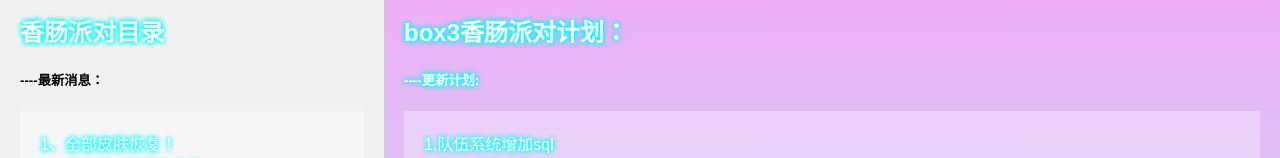
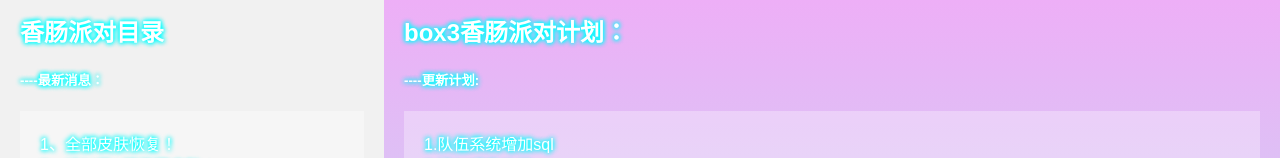
Before and after one commit to yanhun1234/xcpdyg, a plain HTML site: page index.html in a window 1280 px wide. Shown: the part 439-597 px from the top of the page. Drawn offline with Linux system fonts and the light colour scheme.

Commit message:
Update index.html

```diff
--- a/index.html
+++ b/index.html
@@ -5,9 +5,9 @@
     <title>box3-香肠派对预告官网</title>
     <link rel="icon"href="https://static.box3.codemao.cn/block/QmX5Vw756QtbwTxAZDywii6j8My7SY2J2PGNo3CgyVAp3y.jpg_cover_1024_1024.png" type="image/x-icon" />
     <link type="text/css" rel="stylesheet" href="css/style.css"/>
-    <script type="text/javascript" src="js/script.js"></script>
 </head>
 <body>
+    <script type="text/javascript" src="js/script.js"></script>
     <div class="header">
         <h1>
             <div class="nihong">
@@ -49,7 +49,11 @@
                     香肠派对目录
                 </div>
             </h2>
-            <h5>----最新消息：</h5>
+            <h5>
+                <div class="nihong">
+                    ----最新消息：
+                </div>
+            </h5>
             <div class="fakeimg" style="height:180px;">
                 <div class="nihong">
                     1、全部皮肤恢复！
```
